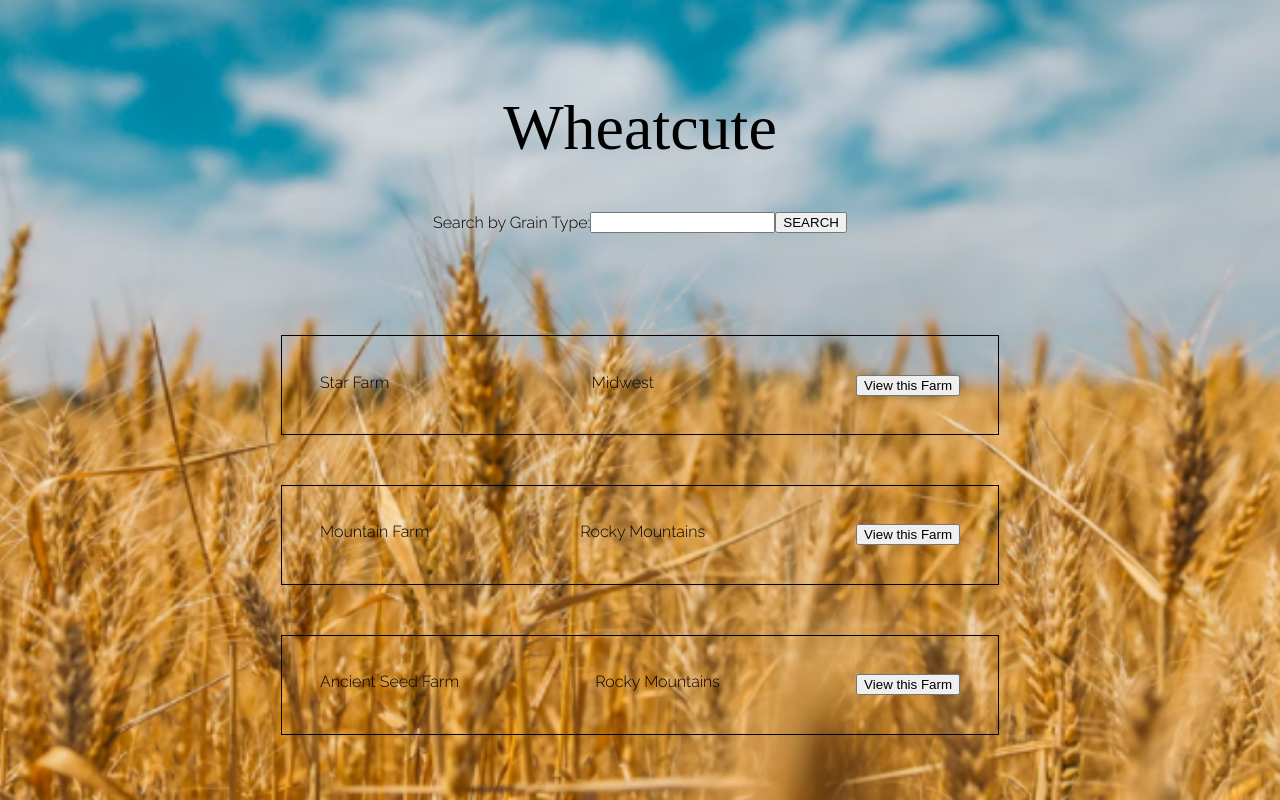
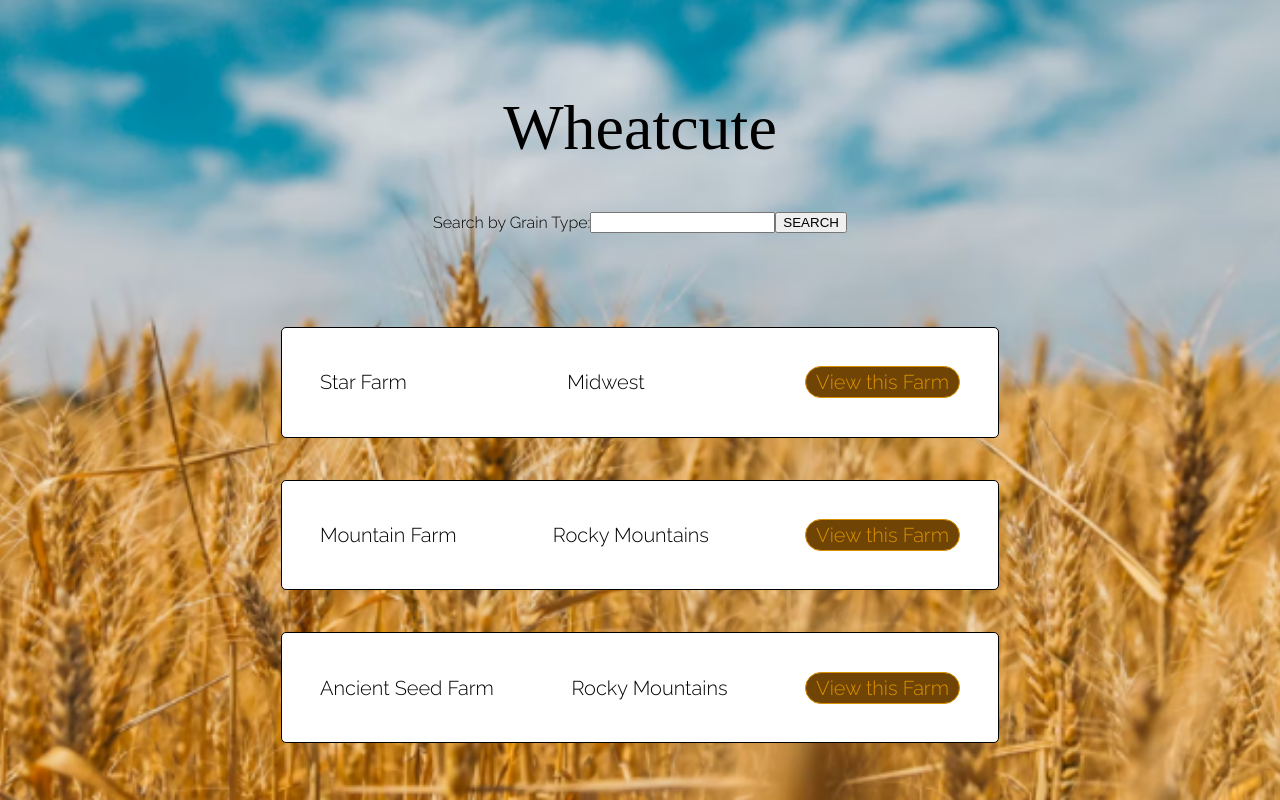
Before and after one commit to Fair-Trade-Grains/frontend, a React (Create React App) app: page /farms in a window 1280 px wide. Built offline with nearby package versions, Linux system fonts and the light colour scheme; a web font is replaced by a local one.

Commit message:
Add styling to buttons

```diff
--- a/src/components/FarmerResults.js
+++ b/src/components/FarmerResults.js
@@ -14,7 +14,7 @@ const FarmerResults = () => {
       <div key={farm.id} className="farm-result">
         <p>{farm.name}</p>
         <p>{farm.region}</p>
-        <button>View this Farm</button>
+        <button className='view-farm-btn'>View this Farm</button>
       </div>
       )
   })
@@ -24,7 +24,7 @@ const FarmerResults = () => {
       <div key={farm.id} className="farm-result">
         <p>{farm.name}</p>
         <p>{farm.region}</p>
-        <button>View this Farm</button>
+        <button className='view-farm-btn'>View this Farm</button>
       </div>
     )
   })
--- a/src/components/Grain.js
+++ b/src/components/Grain.js
@@ -39,7 +39,7 @@ const Grain = ({ grain, farm, stub }) => {
               <p>{farm.region}</p>
             </div>
           </div>
-        <button id={farm.id} onClick={(event) => {navigateToProfile(event)}}>View Details!</button>
+        <button className='view-farm-btn' id={farm.id} onClick={(event) => {navigateToProfile(event)}}>View Details!</button>
         </>
       }
     </div>
--- a/src/components/NewProfileForm.js
+++ b/src/components/NewProfileForm.js
@@ -81,7 +81,7 @@ render(){
             value={this.state.bio}
             onChange={event => this.handleChange(event)}
           />
-        <button onClick={event => this.submitProfile(event)}>Submit</button>
+        <button className='profile-submit-btn' onClick={event => this.submitProfile(event)}>Submit</button>
         </form>
       </div>
     )
--- a/src/css/FarmerResults.css
+++ b/src/css/FarmerResults.css
@@ -20,8 +20,30 @@
 .farm-result {
   display: flex;
   justify-content: space-between;
+  align-items: center;
+  font-family: Raleway, sans-serif;
+  font-size: 20px;
 
   border: 1px solid black;
+  border-radius: 5px;
+  background-color: white;
   width: 50%;
   padding: 3%;
 }
+
+.view-farm-btn {
+  background-color: #6f4404;
+  font-family: Raleway, sans-serif;
+  font-size: 20px;
+  color: #da9100;
+  border: 1px solid #da9100;
+  border-radius: 150px;;
+  padding: 3px 10px;
+}
+
+.view-farm-btn:hover {
+  background-color: #da9100;
+  color: #6f4404;
+  transform: scale(1.05);
+  cursor: pointer;
+}
--- a/src/css/NewProfileForm.css
+++ b/src/css/NewProfileForm.css
@@ -13,12 +13,32 @@
   align-items: center;
   justify-content: space-evenly;
   border: 1px solid black;
+  border-radius: 5px;
+  background-color: white;
 
-  height: 94%;
+  height: 80%;
   width: 50%;
   margin: 6%;
 }
 
 .new-farm-form-input {
   width: 75%;
+  font-size: 18px;
+  padding: 2px;
 }
+
+.profile-submit-btn {
+  background-color: #6f4404;
+  font-family: Raleway, sans-serif;
+  font-size: 20px;
+  color: #da9100;
+  border: 1px solid #da9100;
+  border-radius: 150px;;
+  padding: 3px 10px;
+}
+
+.profile-submit-btn:hover {
+  background-color: #da9100;
+  color: #6f4404;
+  transform: scale(1.05);
+}
```
Also changed, not shown: src/css/GrainResults.css (line endings or trailing spaces).
